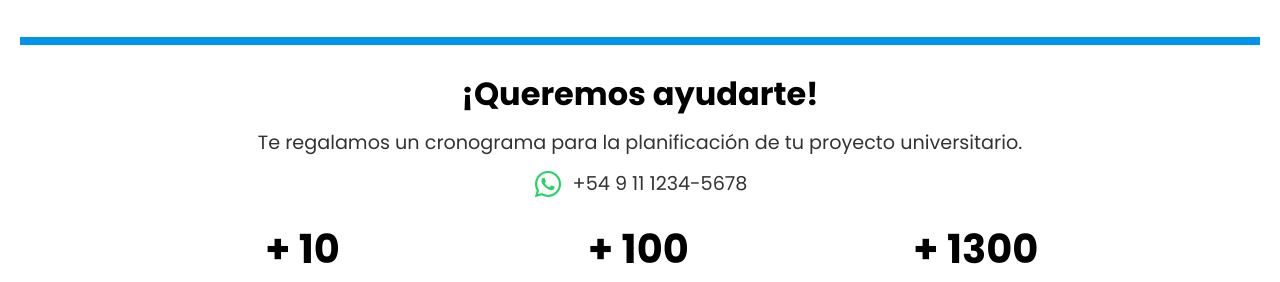
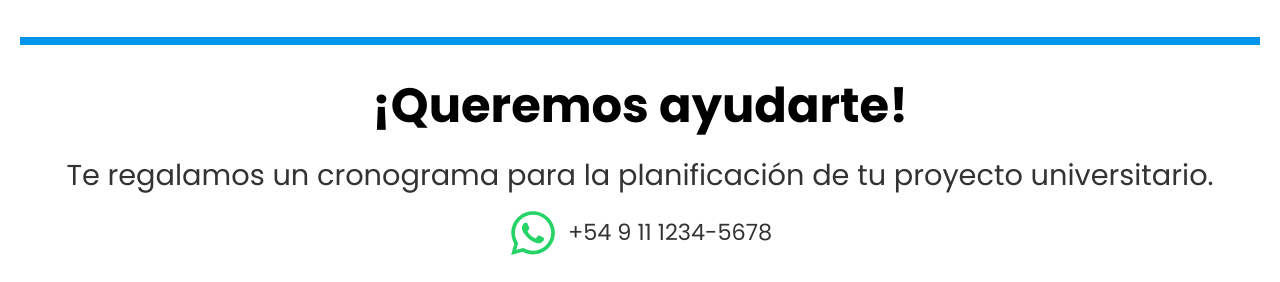
Before and after one commit to Nahuel3/ClienteAcademia, a React (Create React App) app: page / in a window 1280 px wide. Shown: the part 2163-2445 px from the top of the page. Built offline with nearby package versions, Linux system fonts and the light colour scheme.

Commit message:
mejoraLetraAyuda

```diff
--- a/src/Components/Ayuda/ayuda.scss
+++ b/src/Components/Ayuda/ayuda.scss
@@ -16,14 +16,14 @@
 
 
       h1 {
-        font-size: 2rem;
+        font-size: 3rem;
         color: #000000;
         margin-top: 25px;
         text-align: center;
       }
 
       p {
-        font-size: 1.2rem;
+        font-size: 1.8rem;
         color: #333;
         line-height: 1.6;
         margin-top: 10px;
@@ -33,6 +33,7 @@
       a{
         text-decoration: none;
         margin-top: 5px;
+
       }
 
       .contenedor-linkWsp {
@@ -49,14 +50,14 @@
           transition: color 0.3s ease;
 
           svg {
-            width: 30px; /* Tamaño del ícono */
-            height: 30px;
+            width: 50px; /* Tamaño del ícono */
+            height: 50px;
             margin-right: 10px; /* Espacio entre el ícono y el texto */
             color: #25D366; /* Color verde de WhatsApp */
           }
 
           p {
-            font-size: 1.2rem;
+            font-size: 1.4rem;
             margin: 0;
           }
 
```
